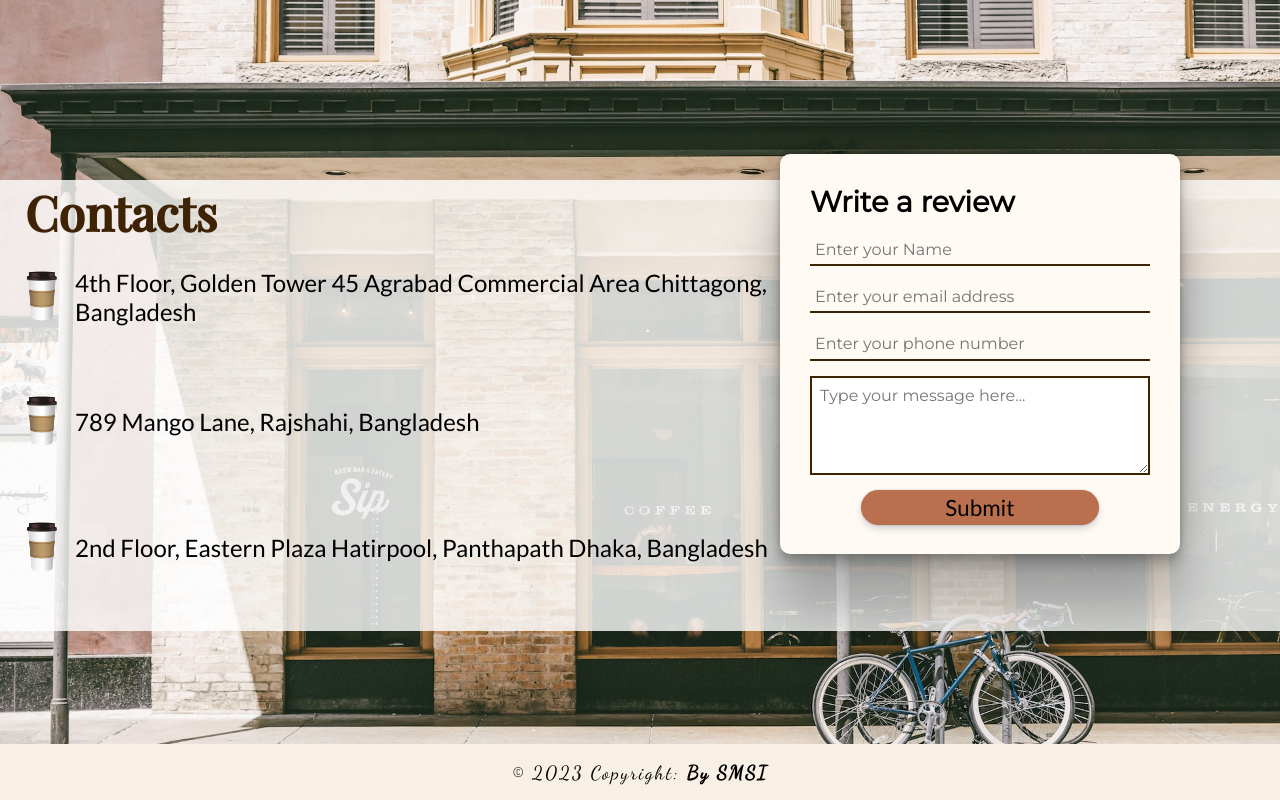
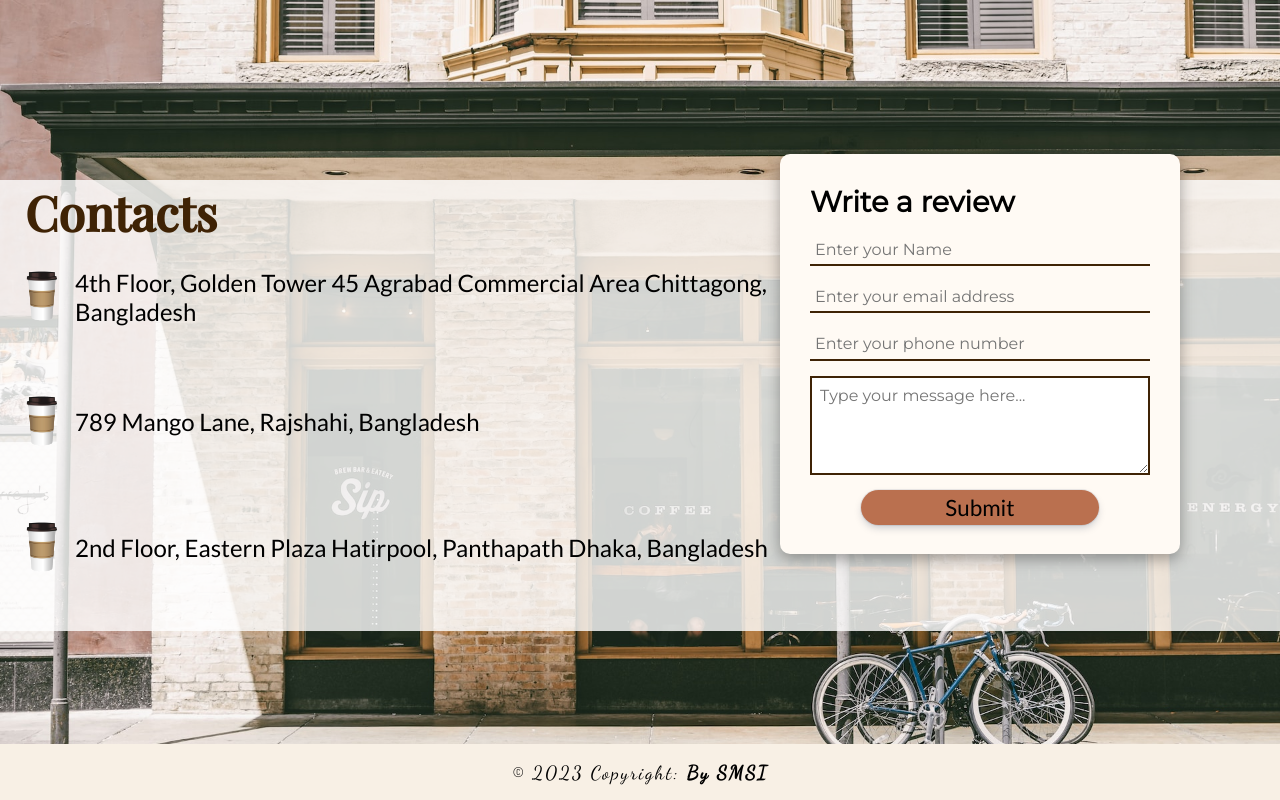
Before and after one commit to Danger-XD/CoffeePointCafe, a plain HTML site: page index.html in a window 1280 px wide. Shown: the part 2880-3680 px from the top of the page. Drawn offline with nearby package versions, Linux system fonts and the light colour scheme.

Commit message:
box-shadow updated

```diff
--- a/styles.css
+++ b/styles.css
@@ -343,7 +343,7 @@ transform:translateY(5px);
     top: -110px;
     right: 100px;
     background-color: var(--color-bg);
-    box-shadow: rgba(0, 0, 0, 0.25) 0px 54px 55px, rgba(0, 0, 0, 0.12) 0px -12px 30px, rgba(0, 0, 0, 0.12) 0px 4px 6px, rgba(0, 0, 0, 0.17) 0px 12px 13px, rgba(0, 0, 0, 0.09) 0px -3px 5px;
+    box-shadow: rgba(0, 0, 0, 0.35) 0px 5px 15px;
     border-radius: 10px;
     width: 400px;
     height: 400px;
```
